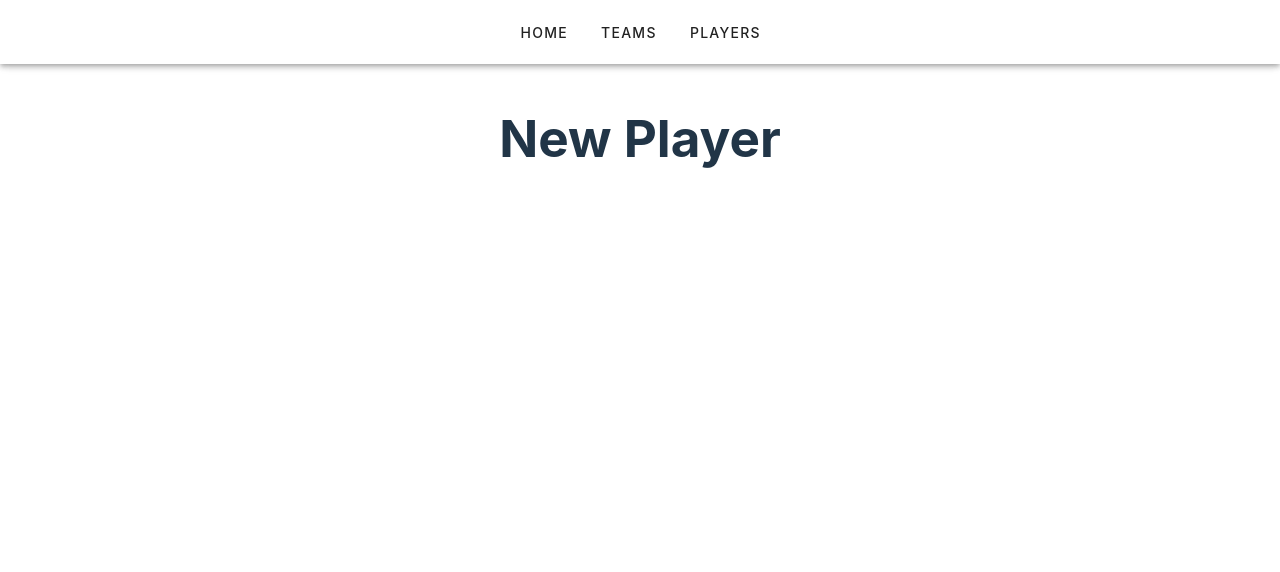
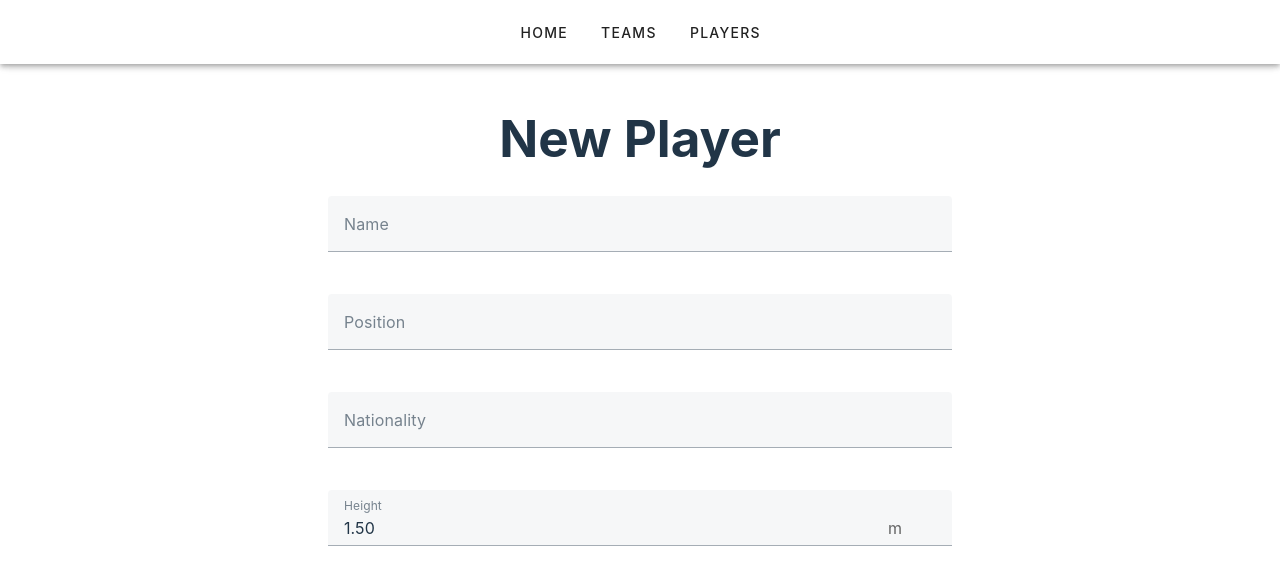
Before and after one commit to marcimerca/Football-Team-Building, a Vue app: page /players/new in a window 1280 px wide. Shown: the top 572 px of the page. Built offline with nearby package versions, Linux system fonts and the light colour scheme; no server answers; the database is empty.

Commit message:
add form

```diff
--- a/src/views/NewPlayer.vue
+++ b/src/views/NewPlayer.vue
@@ -1,5 +1,54 @@
+<script setup>
+import { Database } from "../services/database";
+import { ref } from "vue";
+const players = ref([]);
+const getPlayers = async () => {
+  players.value = await Database.Players.get();
+};
+getPlayers();
+</script>
+
 <template>
   <header>
     <h1>New Player</h1>
   </header>
+  <div class="form-container">
+    <v-text-field
+      v-model="name"
+      class="input"
+      clearable
+      label="Name"
+    ></v-text-field>
+    <v-select
+      class="input"
+      label="Position"
+      :items="['GoalKeeper', 'Defender', 'Midfielder', 'Forward']"
+    ></v-select>
+    <v-text-field class="input" clearable label="Nationality"></v-text-field>
+    <v-text-field
+      class="input"
+      type="number"
+      clearable
+      suffix="m"
+      label="Height"
+      model-value="1.50"
+    ></v-text-field>
+  </div>
 </template>
+
+<style scoped>
+header {
+  margin-bottom: 30px;
+}
+.form-container {
+  display: flex;
+  gap: 20px;
+  flex-wrap: wrap;
+  width: 100%;
+  font-size: 4px;
+}
+
+.input {
+  width: 60%;
+}
+</style>
```
